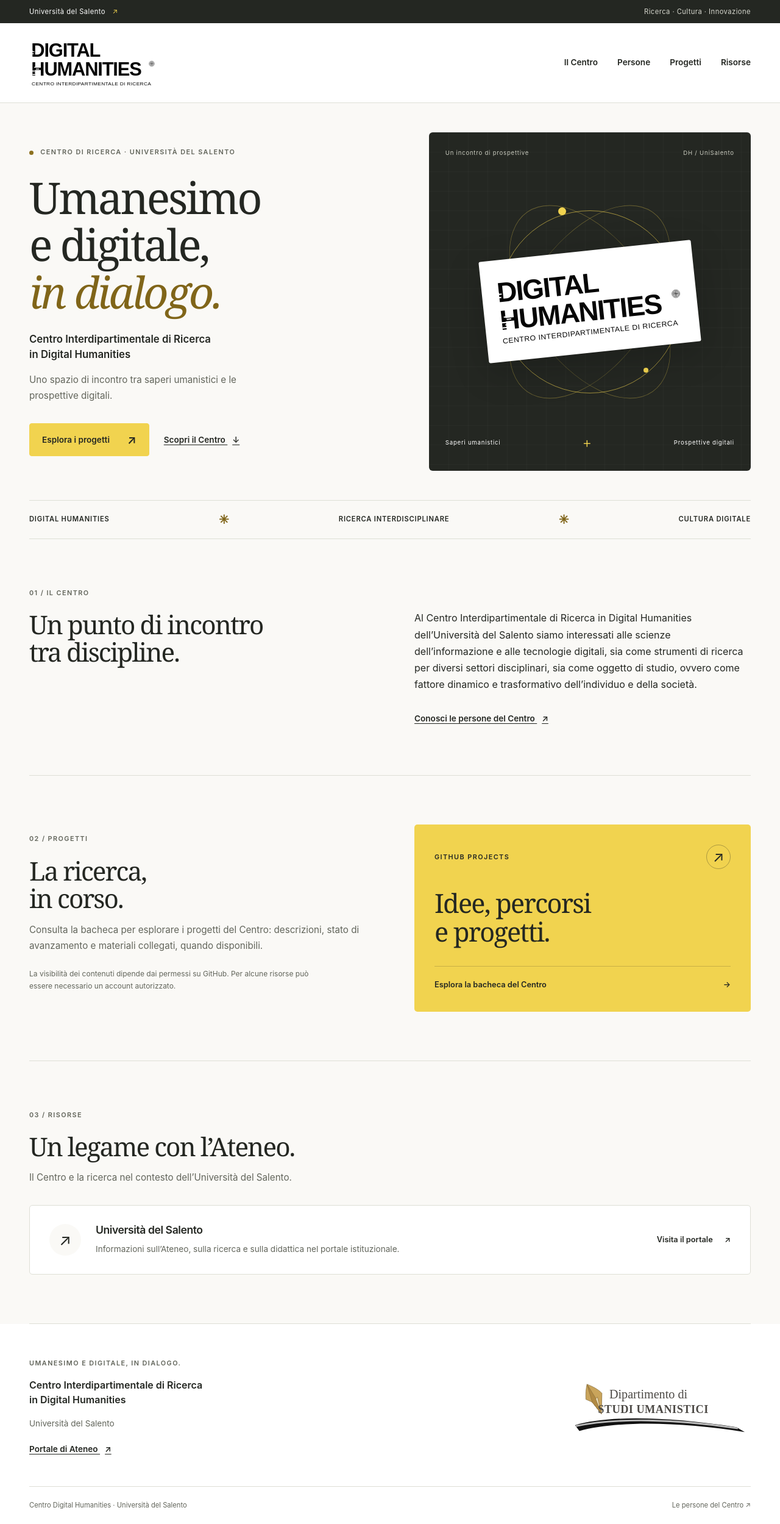
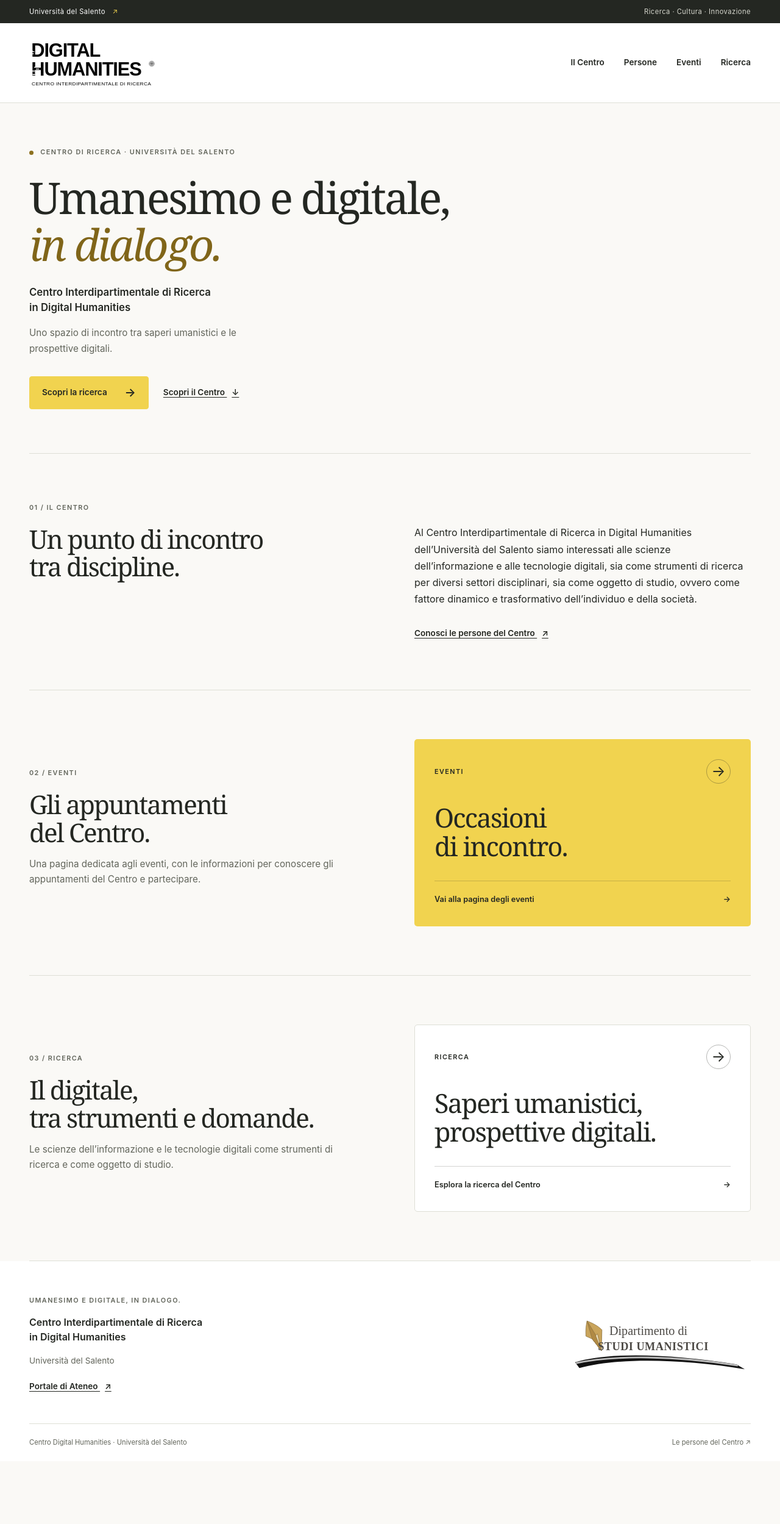
Before and after one commit to centrodh-unisalento/centrodh-unisalento.github.io, a Jekyll site: the page built from index.html, in a window 1280 px wide. Shown: the whole page at 61% size. Built offline with Jekyll 4.4.1, drawn with Linux system fonts in a browser that asks for light colours; after the commit the page ends 2396 px from its top, so only the background shows below that.

Commit message:
Add events and research pages and simplify the homepage
Co-authored-by: Copilot <223556219+Copilot@users.noreply.github.com>

```diff
--- a/_config.yml
+++ b/_config.yml
@@ -4,7 +4,6 @@ lang: it
 url: https://centrodh-unisalento.github.io
 baseurl: ""
 theme: minima
-projects_url: https://github.com/centrodh-unisalento/home/projects
 plugins:
   - jekyll-seo-tag
 exclude:
--- a/_includes/footer.html
+++ b/_includes/footer.html
@@ -6,7 +6,7 @@
       <p>Università del Salento</p>
       <a class="text-link" href="https://www.unisalento.it/">Portale di Ateneo <span aria-hidden="true">↗</span></a>
     </div>
-    <a class="department-brand" href="https://www.unisalento.it/" aria-label="Dipartimento di Studi Umanistici — portale di Ateneo">
+    <a class="department-brand" href="https://www.studiumanistici.unisalento.it/" aria-label="Dipartimento di Studi Umanistici — sito del Dipartimento">
       <img class="department-logo" src="{{ '/public/logos/dipartimento-studi-umanistici.svg' | relative_url }}" width="640" height="220" alt="Dipartimento di Studi Umanistici — Università del Salento" loading="lazy">
     </a>
   </div>
--- a/_includes/header.html
+++ b/_includes/header.html
@@ -13,8 +13,8 @@
     <nav class="main-nav" aria-label="Navigazione principale">
       <a href="{{ '/' | relative_url }}#centro">Il Centro</a>
       <a href="{{ '/persone/' | relative_url }}"{% if page.url == '/persone/' %} aria-current="page"{% endif %}>Persone</a>
-      <a href="{{ '/' | relative_url }}#progetti">Progetti</a>
-      <a href="{{ '/' | relative_url }}#risorse">Risorse</a>
+      <a href="{{ '/eventi/' | relative_url }}"{% if page.url == '/eventi/' %} aria-current="page"{% endif %}>Eventi</a>
+      <a href="{{ '/ricerca/' | relative_url }}"{% if page.url == '/ricerca/' %} aria-current="page"{% endif %}>Ricerca</a>
     </nav>
   </div>
 </header>
--- a/assets/main.scss
+++ b/assets/main.scss
@@ -37,7 +37,7 @@ section { scroll-margin-top: 2rem; }
 .institution-inner a { text-decoration: none; }
 .institution-inner a span { margin-left: .5rem; color: $yellow; }
 .institution-inner > span { color: #d5d6cd; }
-.institution-bar a:focus-visible, .hero-art a:focus-visible { outline-color: $yellow; }
+.institution-bar a:focus-visible { outline-color: $yellow; }
 .site-header { background: #fff; border-bottom: 1px solid $line; }
 .header-inner { display: flex; align-items: center; justify-content: space-between; gap: 2rem; padding-block: 1.6rem; }
 .brand { display: block; flex-shrink: 0; width: 210px; }
@@ -45,8 +45,8 @@ section { scroll-margin-top: 2rem; }
 .main-nav a { display: flex; align-items: center; min-height: 44px; padding: .35rem 0; text-decoration: none; border-bottom: 2px solid transparent; }
 .main-nav a:hover, .main-nav a[aria-current="page"] { border-color: $ink; }
 .page-content { padding-top: 3rem; }
-.hero { display: grid; grid-template-columns: 1.15fr 1fr; gap: 3rem; align-items: stretch; }
-.hero-copy { padding: 1.5rem 0; }
+.hero { padding-bottom: 3rem; border-bottom: 1px solid $line; }
+.hero-copy { max-width: 900px; padding: 1.5rem 0; }
 .eyebrow { color: $muted; font-size: .68rem; line-height: 1.5; text-transform: uppercase; font-weight: 600; letter-spacing: .13em; }
 .status-dot { display: inline-block; width: 7px; height: 7px; margin-right: .45rem; border-radius: 50%; background: #8c7120; vertical-align: middle; }
 .hero h1 { margin: 1.7rem 0; }
@@ -59,45 +59,22 @@ section { scroll-margin-top: 2rem; }
 .button span { font-size: 1.2rem; line-height: 1; }
 .text-link { font-size: .85rem; font-weight: 600; }
 .text-link span { margin-left: .5rem; }
-.hero-art { position: relative; display: flex; align-items: center; justify-content: center; min-height: 510px; overflow: hidden; border-radius: 6px; background: $ink; color: #fff; isolation: isolate; }
-.hero-art::before { position: absolute; inset: 0; z-index: -2; background-image: linear-gradient(#ffffff06 1px, transparent 1px), linear-gradient(90deg, #ffffff06 1px, transparent 1px); background-size: 32px 32px; content: ""; }
-.art-topline, .art-bottomline { position: absolute; left: 1.7rem; right: 1.7rem; display: flex; justify-content: space-between; align-items: center; gap: 1rem; font-size: .6rem; letter-spacing: .08em; }
-.art-topline { top: 1.6rem; color: #c7c9bd; }
-.art-bottomline { bottom: 1.6rem; }
-.art-plus { color: $yellow; font-size: 1.5rem; font-weight: 300; }
-.art-orbit { position: absolute; z-index: -1; width: 360px; height: 360px; border: 1px solid #f1d34f55; border-radius: 50%; }
-.orbit-one { transform: rotate(-35deg) scaleX(.56); }
-.orbit-two { transform: rotate(35deg) scaleX(.56); }
-.orbit-three { width: 300px; height: 300px; border-color: #f1d34f99; }
-.orbit-dot { position: absolute; width: 13px; height: 13px; border-radius: 50%; background: $yellow; }
-.dot-one { top: calc(50% - 155px); left: calc(50% - 52px); }
-.dot-two { bottom: calc(50% - 116px); right: calc(50% - 96px); width: 8px; height: 8px; }
-.art-logo { width: 76%; max-width: 350px; padding: 1.6rem 1.25rem; background: #fff; border-radius: 3px; box-shadow: 0 16px 60px #0003; transform: rotate(-6deg); }
-.topic-strip { display: flex; align-items: center; justify-content: space-between; gap: 1rem; margin-top: 3rem; padding: 1.3rem 0; border-top: 1px solid $line; border-bottom: 1px solid $line; font-size: .7rem; font-weight: 600; letter-spacing: .07em; text-transform: uppercase; }
-.topic-strip [aria-hidden] { color: #806519; font-size: 1.25rem; line-height: 1; }
 .content-section { padding: 5rem 0; border-bottom: 1px solid $line; }
-.intro-section, .projects-section { display: grid; grid-template-columns: 1fr 1fr; gap: 5rem; }
+.intro-section, .feature-section { display: grid; grid-template-columns: 1fr 1fr; gap: 5rem; }
 .content-section .eyebrow { margin-bottom: 1.3rem; }
 .section-copy { padding-top: 2.3rem; }
 .section-copy > p { margin-bottom: 1.7rem; }
-.projects-section { align-items: center; }
-.projects-section > div > p:not(.eyebrow) { color: $muted; font-size: .95rem; }
-.projects-section > div > p.access-note { font-size: .75rem; line-height: 1.65; margin-top: 1.5rem; }
-.project-link { display: flex; flex-direction: column; gap: 2rem; padding: 2rem; background: $yellow; border: 1px solid transparent; border-radius: 5px; text-decoration: none; }
-.project-link:hover { border-color: #806519; background: #f6db68; }
-.project-card-top, .project-card-bottom { display: flex; align-items: center; justify-content: space-between; gap: 1rem; }
-.project-card-top .eyebrow { color: $ink; margin: 0; }
-.project-arrow { display: grid; place-items: center; width: 40px; height: 40px; border: 1px solid #24272255; border-radius: 50%; font-size: 1.5rem; line-height: 1; }
-.project-link-title { font-family: Georgia, "Times New Roman", serif; font-size: 2.7rem; line-height: 1.1; letter-spacing: -.04em; }
-.project-card-bottom { padding-top: 1.2rem; border-top: 1px solid #24272233; font-size: .8rem; font-weight: 600; }
-.resources-section > div > p:not(.eyebrow) { color: $muted; font-size: .95rem; }
-.resource-card { display: flex; align-items: center; gap: 1.5rem; padding: 1.8rem 2rem; margin-top: 2rem; border: 1px solid $line; border-radius: 5px; background: #fff; text-decoration: none; }
-.resource-card:hover { border-color: #a3a597; }
-.resource-icon { display: grid; place-items: center; flex-shrink: 0; width: 52px; height: 52px; border-radius: 50%; background: $paper; font-size: 1.6rem; }
-.resource-card h3 { margin-bottom: .5rem; font-size: 1.1rem; }
-.resource-card p { margin: 0; color: $muted; font-size: .85rem; }
-.resource-action { margin-left: auto; flex-shrink: 0; font-size: .8rem; font-weight: 600; }
-.resource-action span { margin-left: 1rem; }
+.feature-section { align-items: center; }
+.feature-section > div > p:not(.eyebrow) { color: $muted; font-size: .95rem; }
+.feature-link { display: flex; flex-direction: column; gap: 2rem; padding: 2rem; background: $yellow; border: 1px solid transparent; border-radius: 5px; text-decoration: none; }
+.feature-link:hover { border-color: #806519; background: #f6db68; }
+.feature-link-light { background: #fff; border-color: $line; }
+.feature-link-light:hover { background: #f4f1e6; border-color: #a3a597; }
+.feature-card-top, .feature-card-bottom { display: flex; align-items: center; justify-content: space-between; gap: 1rem; }
+.feature-card-top .eyebrow { color: $ink; margin: 0; }
+.feature-arrow { display: grid; place-items: center; width: 40px; height: 40px; border: 1px solid #24272255; border-radius: 50%; font-size: 1.5rem; line-height: 1; }
+.feature-link-title { font-family: Georgia, "Times New Roman", serif; font-size: 2.7rem; line-height: 1.1; letter-spacing: -.04em; }
+.feature-card-bottom { padding-top: 1.2rem; border-top: 1px solid #24272233; font-size: .8rem; font-weight: 600; }
 .site-footer { padding: 3.5rem 0 0; background: #fff; }
 .footer-inner { display: flex; align-items: center; justify-content: space-between; gap: 3rem; }
 .footer-title { font-size: 1rem; line-height: 1.5; font-weight: 600; }
@@ -106,10 +83,13 @@ section { scroll-margin-top: 2rem; }
 .footer-bottom { display: flex; justify-content: space-between; gap: 1rem; margin-top: 3rem; padding-block: 1.3rem; border-top: 1px solid $line; color: $muted; font-size: .7rem; }
 .footer-bottom a { text-decoration: none; }
 .footer-bottom a:hover { text-decoration: underline; }
-.people-hero { padding: 1rem 0 3rem; border-bottom: 1px solid $line; }
+.people-hero, .page-hero { padding: 1rem 0 3rem; border-bottom: 1px solid $line; }
 .breadcrumb { display: inline-block; margin-bottom: 2rem; color: $muted; }
-.people-hero h1 { max-width: 20ch; margin-block: 1.5rem; font-size: clamp(2.6rem, 5vw, 4.3rem); }
-.people-hero > p:last-child { color: $muted; max-width: 60ch; }
+.people-hero h1, .page-hero h1 { max-width: 20ch; margin-block: 1.5rem; font-size: clamp(2.6rem, 5vw, 4.3rem); }
+.people-hero > p:last-child, .page-hero > p:last-child { color: $muted; max-width: 60ch; }
+.empty-state { padding: 2rem; margin-top: 2rem; border: 1px solid $line; border-radius: 5px; background: #fff; }
+.empty-state p:first-child { font-weight: 600; }
+.empty-state p:last-child { margin-bottom: 0; color: $muted; }
 .section-heading { margin-bottom: 2rem; }
 .leadership-grid { display: grid; gap: 1.5rem; grid-template-columns: repeat(2, minmax(0, 1fr)); }
 .person-card { padding: 2rem; border: 1px solid $line; border-top: 3px solid $yellow; border-radius: 4px; background: #fff; }
@@ -131,26 +111,19 @@ section { scroll-margin-top: 2rem; }
 
 @media (max-width: 1000px) {
   .wrapper { width: calc(100% - 64px); }
-  .hero { gap: 2rem; }
   .main-nav { gap: 1.5rem; }
-  .hero-art { min-height: 470px; }
-  .intro-section, .projects-section { gap: 3rem; }
-  .resource-action { display: none; }
+  .intro-section, .feature-section { gap: 3rem; }
   .person-card { padding: 1.5rem; }
 }
 @media (max-width: 760px) {
   .header-inner { gap: 1.5rem; }
   .brand { width: 175px; }
   .main-nav { gap: 1rem; font-size: .8rem; }
-  .hero { grid-template-columns: 1fr; }
   .hero-copy { padding: 0; }
   .hero h1 { font-size: clamp(3.4rem, 9vw, 4.5rem); }
-  .hero-art { min-height: 380px; }
-  .art-logo { max-width: 330px; }
-  .intro-section, .projects-section { grid-template-columns: 1fr; gap: 1rem; }
+  .intro-section, .feature-section { grid-template-columns: 1fr; gap: 1rem; }
   .section-copy { padding-top: 0; }
   .content-section { padding-block: 3rem; }
-  .topic-strip { font-size: .6rem; letter-spacing: .03em; }
   .footer-inner { align-items: flex-start; gap: 2rem; }
   .department-brand { width: 240px; }
 }
@@ -165,19 +138,8 @@ section { scroll-margin-top: 2rem; }
   .hero-description { font-size: .95rem; }
   .hero .eyebrow { font-size: .6rem; letter-spacing: .06em; }
   .hero-actions { gap: 1rem; }
-  .hero-art { min-height: 340px; }
-  .art-orbit { width: 290px; height: 290px; }
-  .orbit-three { width: 250px; height: 250px; }
-  .dot-one { top: calc(50% - 121px); left: calc(50% - 33px); }
-  .dot-two { bottom: calc(50% - 97px); right: calc(50% - 79px); }
-  .art-topline, .art-bottomline { left: 1rem; right: 1rem; font-size: .53rem; }
-  .art-logo { padding: 1.2rem 1rem; }
-  .topic-strip { flex-wrap: wrap; justify-content: center; gap: .65rem; margin-top: 2rem; }
-  .topic-strip span:last-child, .topic-strip [aria-hidden]:nth-last-child(2) { display: none; }
-  .project-link { padding: 1.5rem; }
-  .project-link-title { font-size: 2.4rem; }
-  .resource-card { padding: 1.4rem; align-items: flex-start; gap: 1rem; }
-  .resource-icon { width: 36px; height: 36px; font-size: 1.2rem; }
+  .feature-link, .empty-state { padding: 1.5rem; }
+  .feature-link-title { font-size: 2.4rem; }
   .footer-inner, .footer-bottom { flex-direction: column; }
   .footer-bottom { margin-top: 2rem; gap: .5rem; }
   .site-footer { padding-top: 2.5rem; }
--- a/index.html
+++ b/index.html
@@ -5,35 +5,15 @@ title: Umanesimo e digitale, in dialogo
 <section class="hero" aria-labelledby="titolo">
   <div class="hero-copy">
     <p class="eyebrow"><span class="status-dot" aria-hidden="true"></span> Centro di ricerca · Università del Salento</p>
-    <h1 id="titolo">Umanesimo<br>e digitale,<br><em>in dialogo.</em></h1>
+    <h1 id="titolo">Umanesimo e digitale,<br><em>in dialogo.</em></h1>
     <p class="hero-description">Centro Interdipartimentale di Ricerca<br>in Digital Humanities</p>
     <p class="hero-intro">Uno spazio di incontro tra saperi umanistici e le prospettive digitali.</p>
     <div class="hero-actions">
-      <a class="button" href="{{ site.projects_url }}">Esplora i progetti <span aria-hidden="true">↗</span></a>
+      <a class="button" href="{{ '/ricerca/' | relative_url }}">Scopri la ricerca <span aria-hidden="true">→</span></a>
       <a class="text-link" href="#centro">Scopri il Centro <span aria-hidden="true">↓</span></a>
     </div>
   </div>
-  <div class="hero-art" aria-hidden="true">
-    <div class="art-topline"><span>Un incontro di prospettive</span><span>DH / UniSalento</span></div>
-    <div class="art-orbit orbit-one"></div>
-    <div class="art-orbit orbit-two"></div>
-    <div class="art-orbit orbit-three"></div>
-    <span class="orbit-dot dot-one"></span>
-    <span class="orbit-dot dot-two"></span>
-    <div class="art-logo">
-      <img src="{{ '/public/logos/digital-humanities.svg' | relative_url }}" width="1280" height="480" alt="">
-    </div>
-    <div class="art-bottomline"><span>Saperi umanistici</span><span class="art-plus">+</span><span>Prospettive digitali</span></div>
-  </div>
 </section>
-
-<div class="topic-strip" aria-label="Il nostro ambito">
-  <span>Digital Humanities</span>
-  <span aria-hidden="true">✳</span>
-  <span>Ricerca interdisciplinare</span>
-  <span aria-hidden="true">✳</span>
-  <span>Cultura digitale</span>
-</div>
 
 <section id="centro" class="content-section intro-section" aria-labelledby="centro-title">
   <div>
@@ -46,32 +26,28 @@ title: Umanesimo e digitale, in dialogo
   </div>
 </section>
 
-<section id="progetti" class="content-section projects-section" aria-labelledby="progetti-title">
+<section id="eventi" class="content-section feature-section" aria-labelledby="eventi-title">
   <div>
-    <p class="eyebrow">02 / Progetti</p>
-    <h2 id="progetti-title">La ricerca,<br>in corso.</h2>
-    <p>Consulta la bacheca per esplorare i progetti del Centro: descrizioni, stato di avanzamento e materiali collegati, quando disponibili.</p>
-    <p class="access-note">La visibilità dei contenuti dipende dai permessi su GitHub. Per alcune risorse può essere necessario un account autorizzato.</p>
+    <p class="eyebrow">02 / Eventi</p>
+    <h2 id="eventi-title">Gli appuntamenti<br>del Centro.</h2>
+    <p>Una pagina dedicata agli eventi, con le informazioni per conoscere gli appuntamenti del Centro e partecipare.</p>
   </div>
-  <a class="project-link" href="{{ site.projects_url }}">
-    <span class="project-card-top"><span class="eyebrow">GitHub Projects</span><span class="project-arrow" aria-hidden="true">↗</span></span>
-    <span class="project-link-title">Idee, percorsi<br>e progetti.</span>
-    <span class="project-card-bottom">Esplora la bacheca del Centro <span aria-hidden="true">→</span></span>
+  <a class="feature-link" href="{{ '/eventi/' | relative_url }}">
+    <span class="feature-card-top"><span class="eyebrow">Eventi</span><span class="feature-arrow" aria-hidden="true">→</span></span>
+    <span class="feature-link-title">Occasioni<br>di incontro.</span>
+    <span class="feature-card-bottom">Vai alla pagina degli eventi <span aria-hidden="true">→</span></span>
   </a>
 </section>
 
-<section id="risorse" class="content-section resources-section" aria-labelledby="risorse-title">
+<section id="ricerca" class="content-section feature-section" aria-labelledby="ricerca-title">
   <div>
-    <p class="eyebrow">03 / Risorse</p>
-    <h2 id="risorse-title">Un legame con l’Ateneo.</h2>
-    <p>Il Centro e la ricerca nel contesto dell’Università del Salento.</p>
+    <p class="eyebrow">03 / Ricerca</p>
+    <h2 id="ricerca-title">Il digitale,<br>tra strumenti e domande.</h2>
+    <p>Le scienze dell’informazione e le tecnologie digitali come strumenti di ricerca e come oggetto di studio.</p>
   </div>
-  <a class="resource-card" href="https://www.unisalento.it/">
-    <span class="resource-icon" aria-hidden="true">↗</span>
-    <div>
-      <h3>Università del Salento</h3>
-      <p>Informazioni sull’Ateneo, sulla ricerca e sulla didattica nel portale istituzionale.</p>
-    </div>
-    <span class="resource-action">Visita il portale <span aria-hidden="true">↗</span></span>
+  <a class="feature-link feature-link-light" href="{{ '/ricerca/' | relative_url }}">
+    <span class="feature-card-top"><span class="eyebrow">Ricerca</span><span class="feature-arrow" aria-hidden="true">→</span></span>
+    <span class="feature-link-title">Saperi umanistici,<br>prospettive digitali.</span>
+    <span class="feature-card-bottom">Esplora la ricerca del Centro <span aria-hidden="true">→</span></span>
   </a>
 </section>
```
Also changed, not shown: eventi.html (added, +20 -0 lines), ricerca.html (added, +33 -0 lines), README.md.
